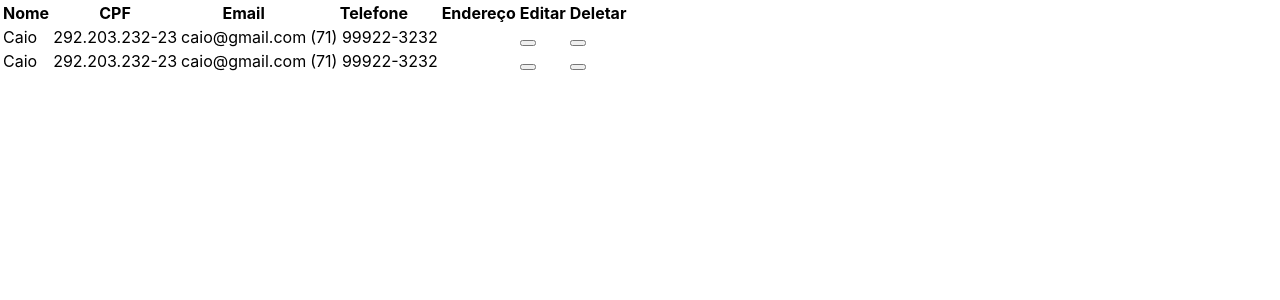
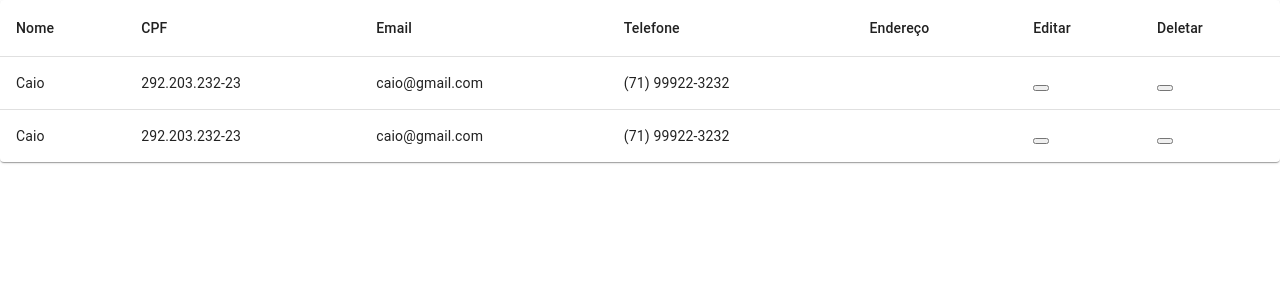
Before and after one commit to caiojlima/desafio-hkl, a React (Create React App) app: page /list in a window 1280 px wide. Shown: the top 300 px of the page. Built offline with nearby package versions, Linux system fonts and the light colour scheme; data requests are answered from the project's data file.

Commit message:
[FEAT]: Adding Material UI

```diff
--- a/package.json
+++ b/package.json
@@ -3,7 +3,10 @@
   "version": "0.1.0",
   "private": true,
   "dependencies": {
+    "@emotion/react": "^11.13.0",
+    "@emotion/styled": "^11.13.0",
     "@hookform/resolvers": "^3.9.0",
+    "@mui/material": "^5.16.5",
     "@tanstack/react-query": "^5.51.11",
     "@testing-library/jest-dom": "^5.17.0",
     "@testing-library/react": "^13.4.0",
--- a/src/views/UserList.tsx
+++ b/src/views/UserList.tsx
@@ -2,45 +2,47 @@ import * as React from 'react';
 import { IUser } from '../@types/user';
 import { useUsers } from '../api/users/useUsers';
 import { useDeleteUser } from '../api/users/useDeleteUser';
+import { TableContainer, Paper, Table, TableHead, TableRow, TableCell, TableBody } from '@mui/material';
 
 const UserList: React.FC = () => {
     const users = useUsers();
     const deleteUser = useDeleteUser();
 
     return (
-        <>
-            <table>
-                <thead>
-                <tr>
-                    <th>Nome</th>
-                    <th>CPF</th>
-                    <th>Email</th>
-                    <th>Telefone</th>
-                    <th>Endereço</th>
-                    <th>Editar</th>
-                    <th>Deletar</th>
-                </tr>
-                </thead>
-                <tbody>
-                {users.data?.map((user: IUser) => (
-                    <tr key={user.id}>
-                        <td>{user.name}</td>
-                        <td>{user.document}</td>
-                        <td>{user.email}</td>
-                        <td>{user.phone}</td>
-                        <td>{user.address}</td>
-                        <td>
-                            <button onClick={() => {deleteUser.mutate(user.id!)}}></button>
-                        </td>
-                        <td>
-                            <button onClick={() => {deleteUser.mutate(user.id!)}}></button>
-                        </td>
-                    </tr>
-                    ))}
-                </tbody>
-            </table>
-        </>
-      )
+        <TableContainer component={Paper}>
+        <Table sx={{ minWidth: 650 }} aria-label="simple table">
+          <TableHead>
+            <TableRow>
+              <TableCell>Nome</TableCell>
+              <TableCell align="justify">CPF</TableCell>
+              <TableCell align="justify">Email</TableCell>
+              <TableCell align="justify">Telefone</TableCell>
+              <TableCell align="justify">Endereço</TableCell>
+              <TableCell align="justify">Editar</TableCell>
+              <TableCell align="justify">Deletar</TableCell>
+            </TableRow>
+          </TableHead>
+          <TableBody>
+            {users.data?.map((user: IUser) => (
+              <TableRow
+                key={user.id}
+                sx={{ '&:last-child td, &:last-child th': { border: 0 } }}
+              >
+                <TableCell component="th" scope="row">
+                  {user.name}
+                </TableCell>
+                <TableCell align="justify">{user.document}</TableCell>
+                <TableCell align="justify">{user.email}</TableCell>
+                <TableCell align="justify">{user.phone}</TableCell>
+                <TableCell align="justify">{user.address}</TableCell>
+                <TableCell align="justify"><button></button></TableCell>
+                <TableCell align="justify"><button></button></TableCell>
+              </TableRow>
+            ))}
+          </TableBody>
+        </Table>
+      </TableContainer>
+    );
 }
 
 export default UserList;
```
Also changed, not shown: 1 other file (tests, documents, lock files or other folders).
